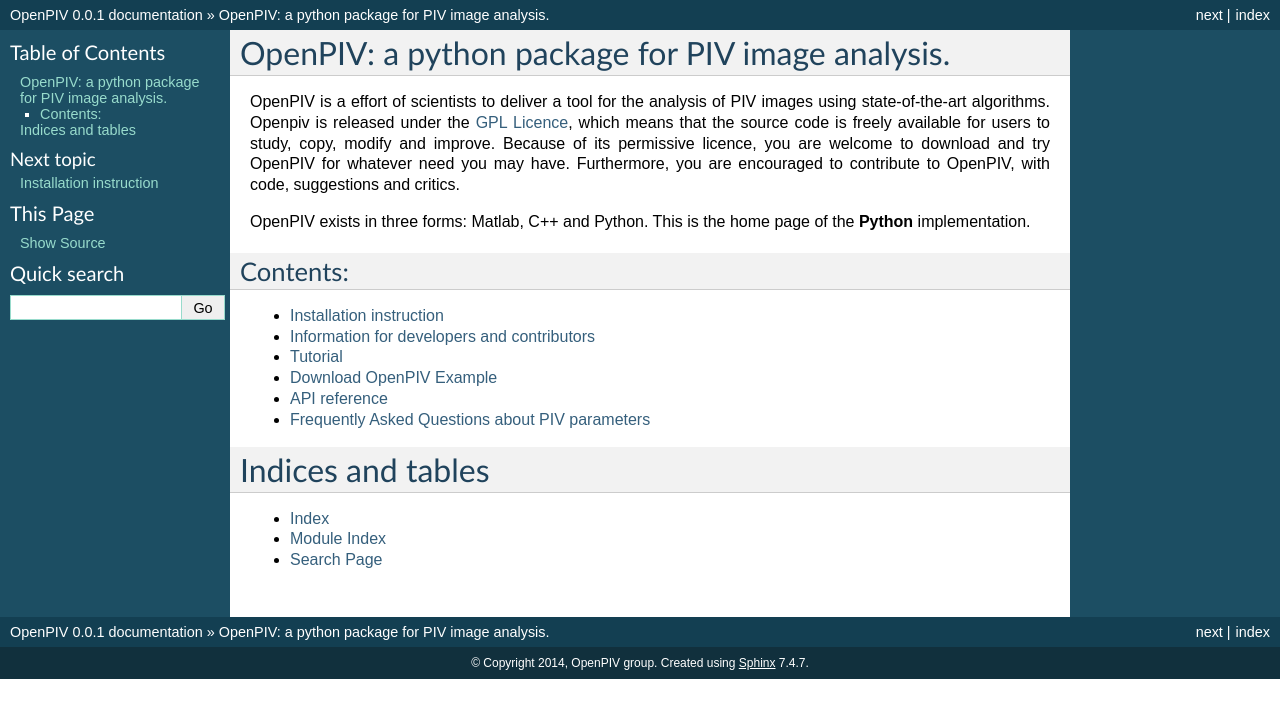
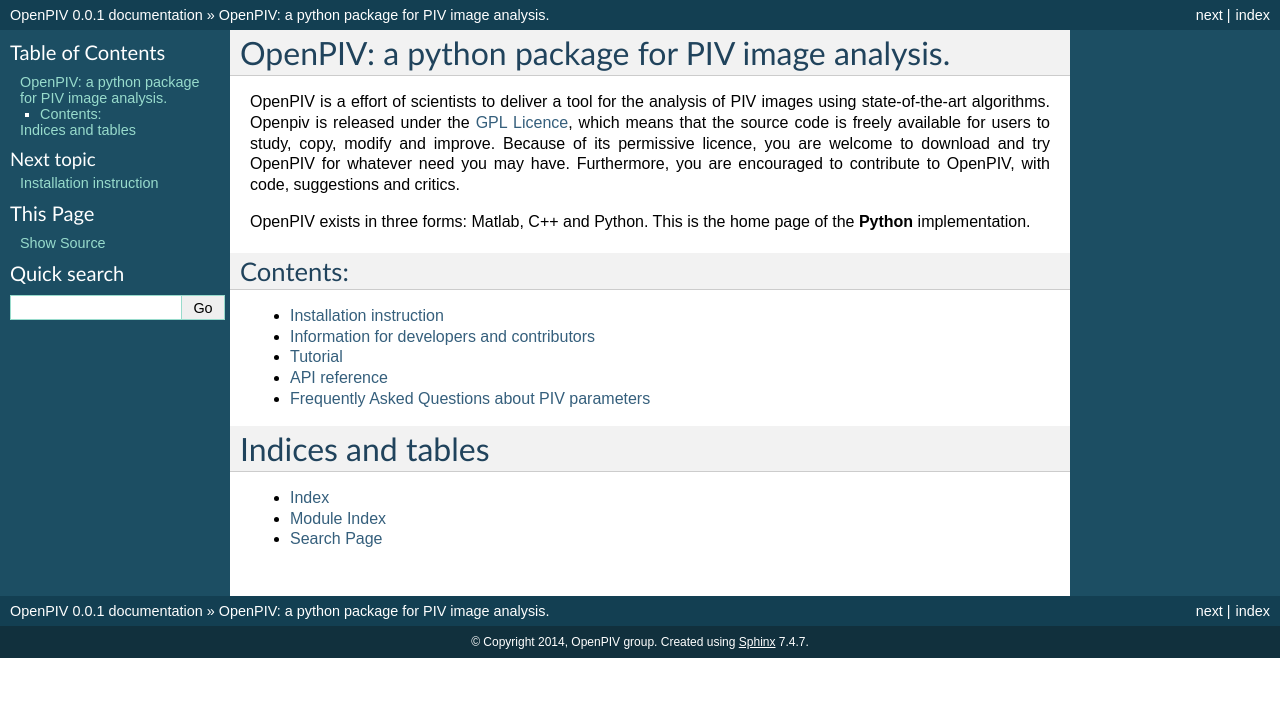
Before and after one commit to OpenPIV/openpiv-python, a Sphinx documentation site: the page built from openpiv/docs/index.rst, in a window 1280 px wide. Shown: the top 718 px of the page. Built offline with Sphinx 7.4.7, drawn with Linux system fonts in a browser that asks for light colours; part of the change alters nothing that is shown.

```diff
--- a/openpiv/docs/index.rst
+++ b/openpiv/docs/index.rst
@@ -28,7 +28,6 @@ Contents:
    src/installation_instruction
    src/developers
    src/tutorial
-   src/downloads_page
    src/api_reference
    src/faq
 
```
